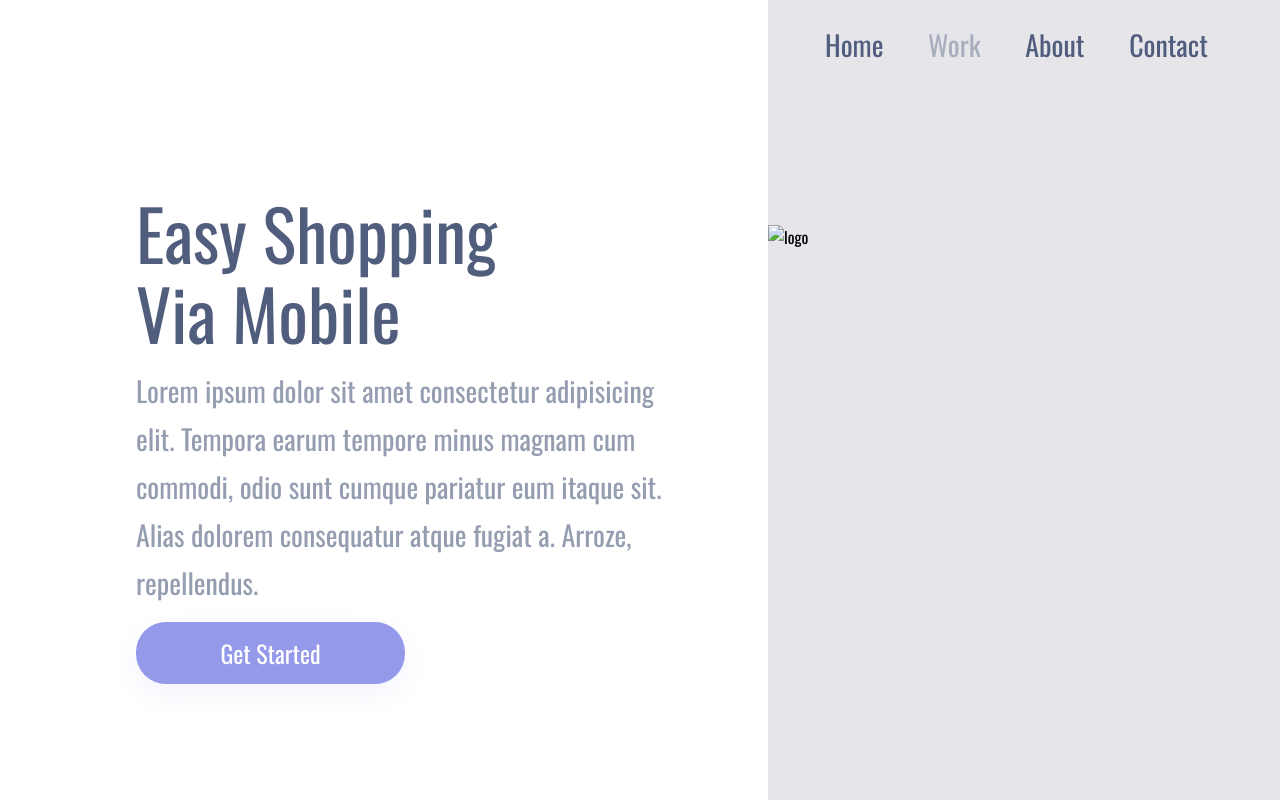
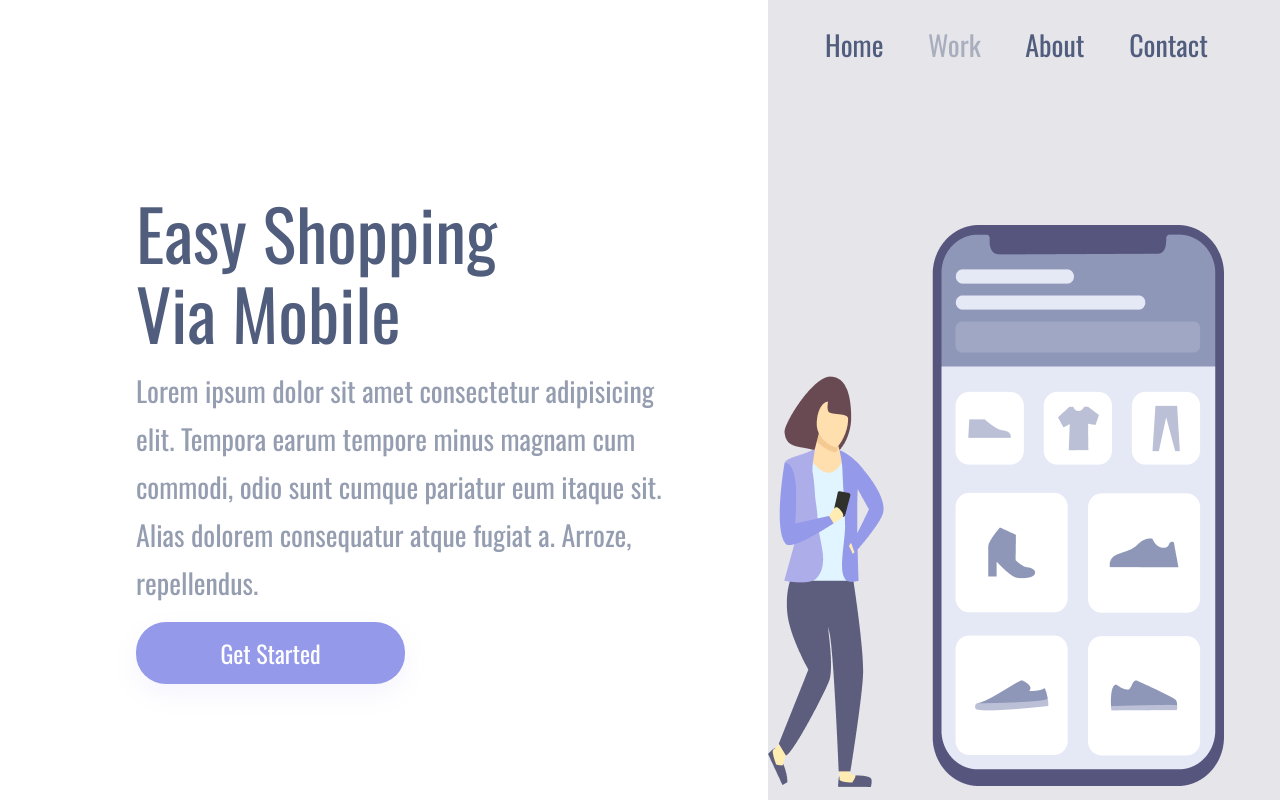
Before and after one commit to matiasartur/easy-shopping, a plain HTML site: page index.html in a window 1280 px wide. Drawn offline with nearby package versions, Linux system fonts and the light colour scheme.

Commit message:
mudando imagem logo

```diff
--- a/index.html
+++ b/index.html
@@ -21,7 +21,7 @@
                 <a href="">About</a>
                 <a href="">Contact</a>
             </header>
-            <img src="Illustration-3-3.svg" alt="logo">
+            <img src="/assets/Illustration-3-3.png" alt="logo">
         </section>
     </div>
 </body>
```
